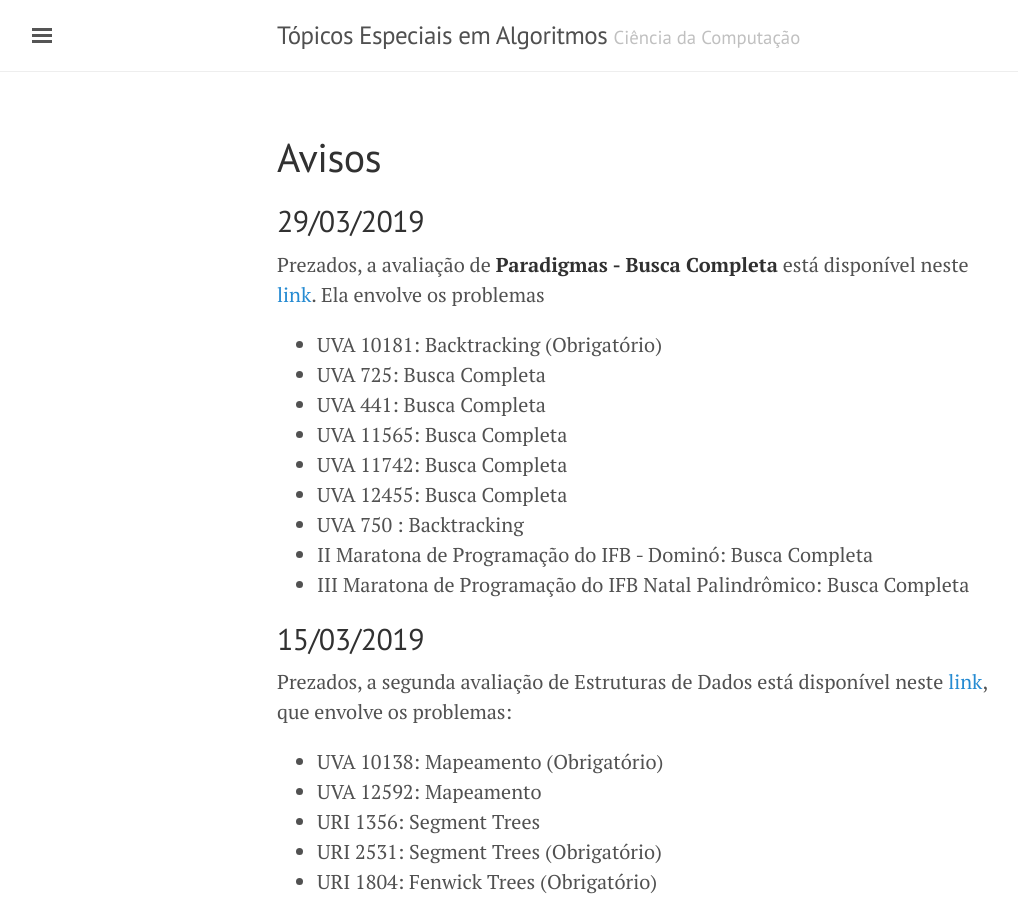
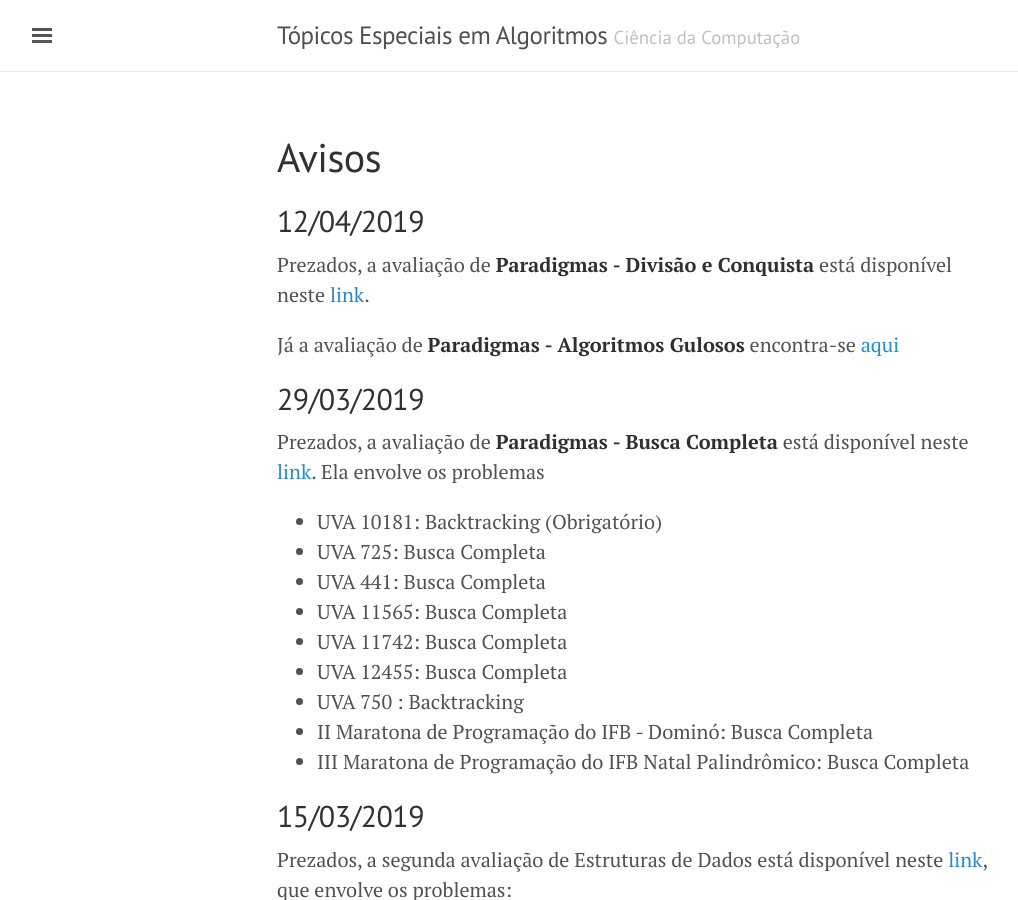
Before and after one commit to danielsaad/TEA-BCC-IFB, a Jekyll site: the page built from index.md, in a window 1280 px wide and 900 px high. Shown: the whole window, without its empty margins (3-1021 px from the left). Built offline with Jekyll 4.4.1, drawn with Linux system fonts in a browser that asks for light colours.

Commit message:
Adicionando descrição dos contests

```diff
--- a/index.md
+++ b/index.md
@@ -5,6 +5,11 @@ title: Home
 
 # Avisos
 
+## 12/04/2019
+
+Prezados, a avaliação de **Paradigmas - Divisão e Conquista** está disponível neste [link](https://a2oj.com/contest?ID=39405).
+
+Já a avaliação de **Paradigmas - Algoritmos Gulosos** encontra-se [aqui](https://a2oj.com/contest?ID=39406)
 
 ## 29/03/2019
 
```
